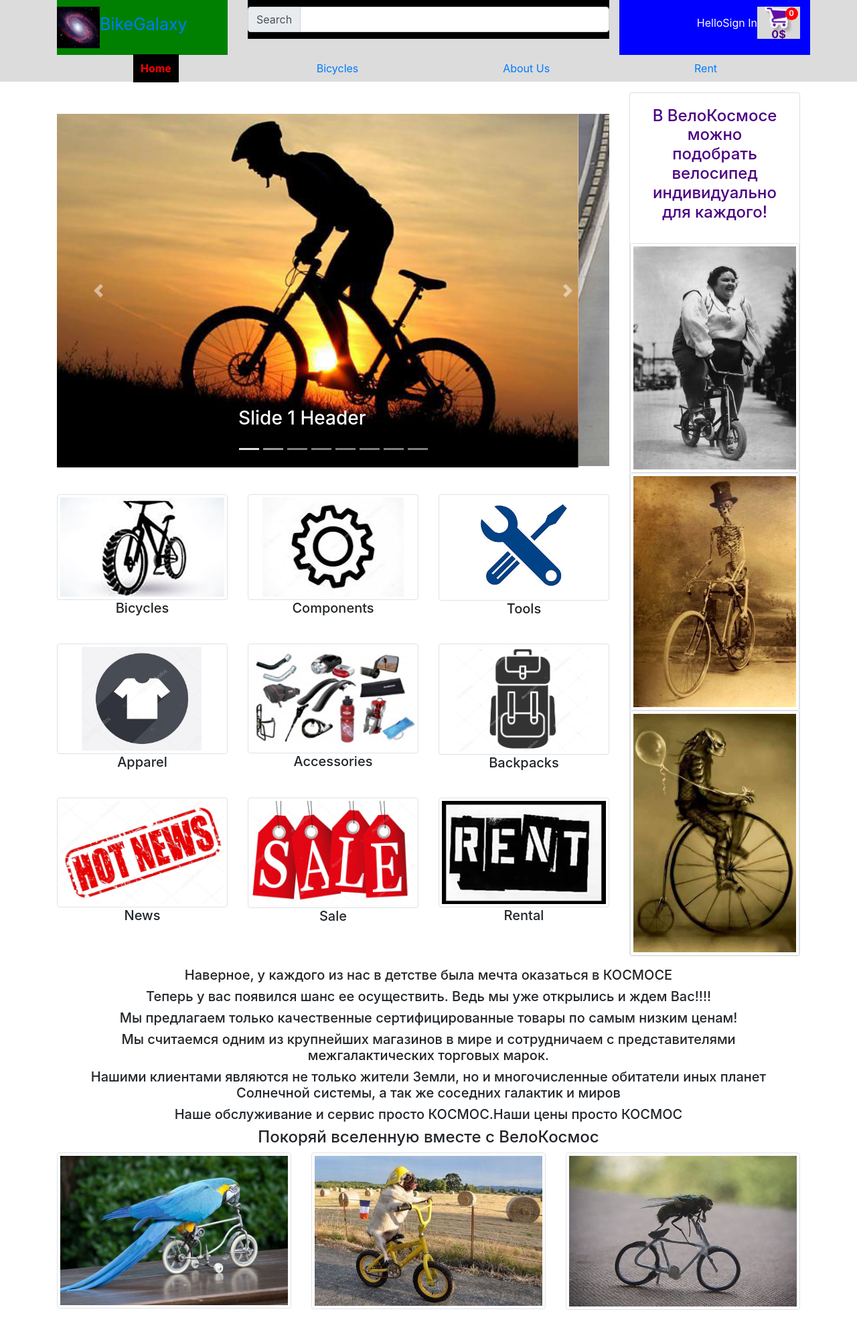
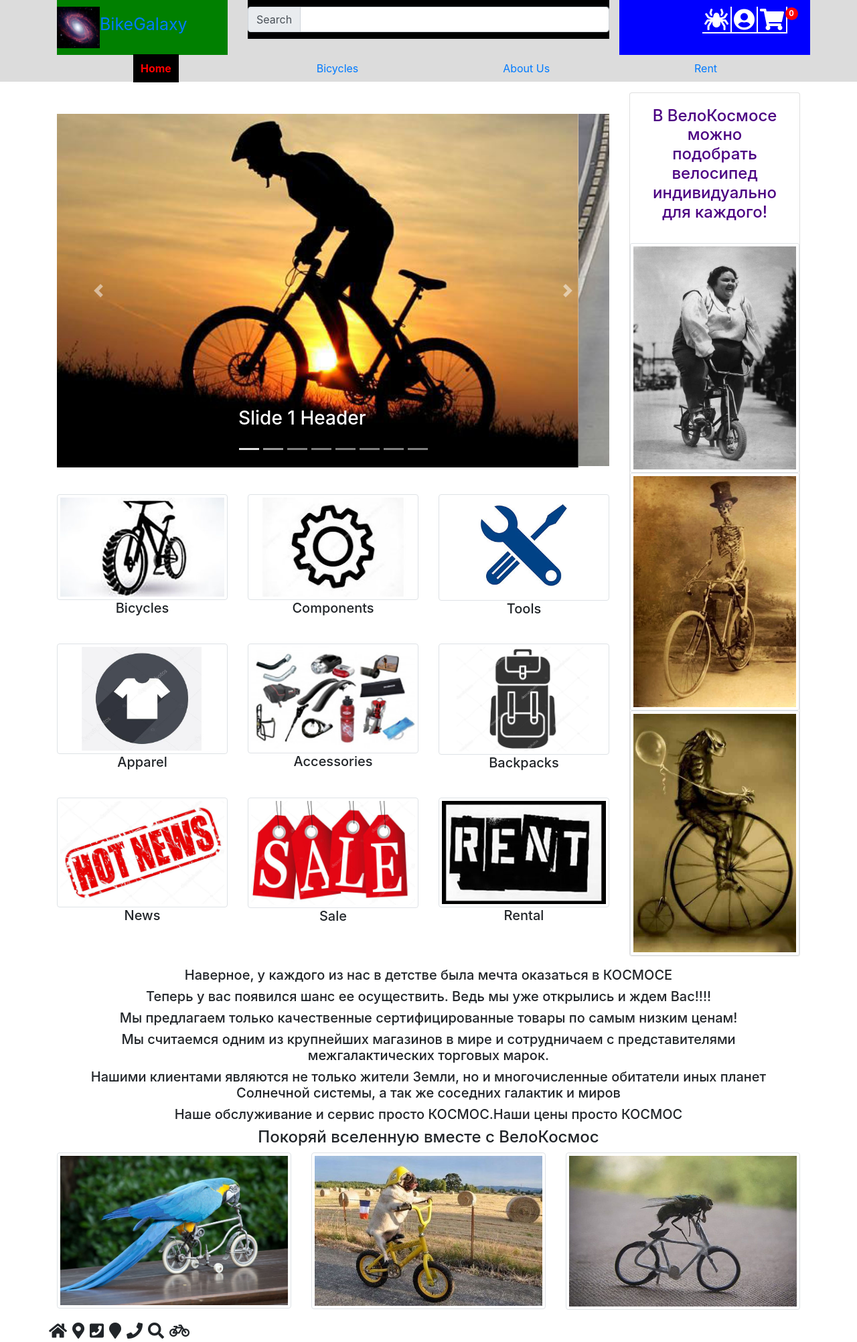
Before and after one commit to VeryBlackCatMeow/bicycle-shop, a React (Create React App) app in the folder bicycle-shop/: page / in a window 1280 px wide. Shown: the whole page at 67% size. Before the commit the page ends 1972 px from the top, so only its background shows below. Built offline with nearby package versions, Linux system fonts and the light colour scheme.

Commit message:
font awesome

```diff
--- a/bicycle-shop/public/database/backpacks.json
+++ b/bicycle-shop/public/database/backpacks.json
@@ -152,7 +152,7 @@
     {
       "id": 4010,
       "category": "backpacks",
-      "product": "Backpackt",
+      "product": "Backpack",
       "type": "",
       "title": "Ninja Turtles",
       "brand": "",
--- a/bicycle-shop/public/index.html
+++ b/bicycle-shop/public/index.html
@@ -7,6 +7,11 @@
     <meta name="theme-color" content="#000000">
 
     <link rel="manifest" href="%PUBLIC_URL%/manifest.json">
+
+
+    <link rel="stylesheet" href="https://use.fontawesome.com/releases/v5.7.2/css/all.css"
+          integrity="sha384-fnmOCqbTlWIlj8LyTjo7mOUStjsKC4pOpQbqyi7RrhN7udi9RwhKkMHpvLbHG9Sr"
+          crossorigin="anonymous">
 
     <title>React App</title>
   </head>
--- a/bicycle-shop/src/components/FilterBlock.js
+++ b/bicycle-shop/src/components/FilterBlock.js
@@ -1,19 +1,23 @@
 import React from 'react';
 import { Button, CustomInput } from 'reactstrap';
 
-const FilterBlock = ({handleFilterToggle, filterToggle, setFilterFunc, block}) => {
-    const blockArrow =!filterToggle ? 'down' : 'right'
+const FilterBlock = ({handleFilterToggle, filterToggle, setFilterFunc, filterBlock}) => {
+    const blockArrow =!filterToggle ? 'down' : 'right';
+    /**for(var i=0; i<filterBlocks.length; i++) {
+
+        } */
     return (
     <div className="mt-2" style={{backgroundColor: 'grey'}}>
-        <Button block color="primary" name={block.tab} onClick={handleFilterToggle}>
-            <span className="filt-name">{block.tab}</span>
+        <Button block color="primary" name={filterBlock.name} onClick={handleFilterToggle}>
+            <span className="filt-name">{filterBlock.name}</span>
             <span className="filt-arrow"><i className={blockArrow}></i></span>
         </Button>
         <div onChange={e=>setFilterFunc(e.target)}>
             {
-            filterToggle
-            ? block.list.map( (checkbox, index) => <CustomInput key={index} id={checkbox}
-                                                        type="checkbox" name={block.tab}
+
+            filterToggle && filterBlock.list.length>1 ///THERE IS A BUG--Error in console
+            ? filterBlock.list.map( (checkbox, index) => <CustomInput key={index} id={checkbox}
+                                                        type="checkbox" name={filterBlock.name}
                                                         value={checkbox} label={checkbox}/> )
             : null
             }
--- a/bicycle-shop/src/components/Header.js
+++ b/bicycle-shop/src/components/Header.js
@@ -42,12 +42,12 @@ class Header extends Component {
                         <Nav className="top-account-menu justify-content-end align-items-center">
                             <NavItem>
                                 <NavLink exact to="/rental" activeClassName="active">
-                                    Hello
+                                    <i className='fas fa-spider' style={{fontSize: '32px'}}></i>
                                 </NavLink>
                             </NavItem>
                             <NavItem>
                                 <NavLink to="/bicycles" activeClassName="active">
-                                    Sign In
+                                <i className='fas fa-user-circle' style={{fontSize: '32px'}}></i>
                                 </NavLink>
                             </NavItem>
                             <NavItem>
--- a/bicycle-shop/src/components/Home.js
+++ b/bicycle-shop/src/components/Home.js
@@ -36,7 +36,7 @@ class Home extends Component {
                         ? <UncontrolledCarousel items={slides} />
                         : null
                         }
-                        <Row className="my-4">
+                        <Row className="my-4 justify-content-center">
                             {
                             homemenu
                             ? homemenu.map( (menu, id) => (<HomeMenu key={id} {...menu} />))
@@ -82,6 +82,15 @@ class Home extends Component {
 
 
                 </Row>
+                <Row>
+                    <i className='fas fa-home' style={{fontSize: '24px'}}></i>
+                                    <i className='fas fa-map-marker-alt' style={{fontSize: '24px'}}></i>
+                                    <i className='fas fa-phone-square' style={{fontSize: '24px'}}></i>
+                                    <i className='fas fa-map-marker' style={{fontSize: '24px'}}></i>
+                                    <i className='fas fa-phone' style={{fontSize: '24px'}}></i>
+                                    <i className='fas fa-search' style={{fontSize: '24px'}}></i>
+                                    <i className='fas fa-bicycle' style={{fontSize: '24px'}}></i>
+                </Row>
              </Container>
         );
 
--- a/bicycle-shop/src/components/HomeMenu.js
+++ b/bicycle-shop/src/components/HomeMenu.js
@@ -4,9 +4,9 @@ import { Col } from 'reactstrap';
 
 const HomeMenu = ( {menu, link, image} ) => {
     return(
-        <Col className="col-sm-4 my-3">
+        <Col className="col-12 col-sm-6 col-md-4 my-3">
             <Link to={link}>
-                <img src={image} className="img-thumbnail" alt="HomeMenuImage"/>
+                <img src={image} className="img-thumbnail" alt="HomeMenuImage" style={{width: '100%'}} />
             </Link>
             <h5>{menu}</h5>
         </Col>
--- a/bicycle-shop/src/components/ProductCard.js
+++ b/bicycle-shop/src/components/ProductCard.js
@@ -8,7 +8,7 @@ const ProductCard = (props) => { //width="100%" style={{height: '100%'}}
                 cartItems, addToCartFunc, removeFromCartFunc/*, extraProps*/} = props;
     return(
         <Col className="col-12 col-md-6 col-lg-4 py-3">
-            <Card>
+            <Card className="product-card">
                 <Link to={`/${category}/${id}`}>
                     <CardImg top /*height={extraProps.heightImg}*/ src={image} alt="Product" />
                 </Link>
--- a/bicycle-shop/src/containers/DropCart.js
+++ b/bicycle-shop/src/containers/DropCart.js
@@ -10,9 +10,10 @@ import { Link } from 'react-router-dom';
 const DropCart = ({totalPrice, totalCount, cartItems, removeFromCartFunc, popoverToggler, handlePopoverToggle}) => (
     <>
         <div id="PopoverLegacy">
+            <i className='fas fa-shopping-cart' style={{fontSize: '32px'}}></i>
             {/*<img src="cart.jpg" alt="cartlogo"/><br/>*/}
             <span className="cart-count">{totalCount}</span><br/>
-            <span className="cart-price"> {totalPrice}$</span>
+            {/*<span className="cart-price"> {totalPrice}$</span>*/}
         </div>
 
 <Popover isOpen={popoverToggler} toggle={handlePopoverToggle} /*trigger="legacy"*/ placement="bottom" target="PopoverLegacy">
--- a/bicycle-shop/src/containers/Filter.js
+++ b/bicycle-shop/src/containers/Filter.js
@@ -50,14 +50,18 @@ class Filter extends Component {  //onClick={setFilterFunc.bind(this, !filterBy)
 
     render() {
         const { setFilterFunc, extraProps, items } = this.props
+        //console.log(extraProps);
         const filterBlocks =  extraProps.filters.map( i => (
             {
-             tab: i,
+             name: i,
              list: this.sorting( [...new Set([].concat(...items.map(item =>item[i])))] ) //array of checkboxes names/values from items
             }          //собираем все возможные значения фильтров (фильтры из extraProps, значения из items)
         ));
-        const blockArrow =!this.state.blockToggle ? 'down' : 'right'
-        return(
+        const blockArrow =!this.state.blockToggle ? 'down' : 'right';
+
+        console.log(filterBlocks);
+
+         return(
             <>
                 <Button block color="primary" onClick={this.handleBlockToggle}>
                     <span className="filt-name">Filters</span>
@@ -65,10 +69,10 @@ class Filter extends Component {  //onClick={setFilterFunc.bind(this, !filterBy)
                 </Button>
                 {
                     this.state.blockToggle
-                    ? filterBlocks.map( (block, index) => <FilterBlock
-                        key={index} block={block}
+                    ? filterBlocks.map( (filterBlock, index) => <FilterBlock
+                        key={index} filterBlock={filterBlock}
                         handleFilterToggle={this.handleFilterToggle}
-                        filterToggle={this.state.filterToggles[block.tab]}
+                        filterToggle={this.state.filterToggles[filterBlock.name]}
                         setFilterFunc={setFilterFunc}/> )
                     : null
                 }
--- a/bicycle-shop/src/styles/filter.css
+++ b/bicycle-shop/src/styles/filter.css
@@ -40,3 +40,15 @@ i {
   transform: rotate(45deg);
   -webkit-transform: rotate(45deg);
 }
+
+@media (max-width: 768px) {
+  .btn {
+    font-size: 0.8em;
+  }
+}
+
+@media (max-width: 568px) {
+  .btn {
+    font-size: 0.6em;
+  }
+}
--- a/bicycle-shop/src/styles/header.css
+++ b/bicycle-shop/src/styles/header.css
@@ -61,8 +61,8 @@
 
 #PopoverLegacy {
     text-align: center;
-    background: url("/cart.jpg") no-repeat top /cover;
-    width: 4em;
+    /*background: url("/cart.jpg") no-repeat top /cover;
+    width: 4em;*/
     font-weight: bold;
 }
 #PopoverLegacy .cart-count {
--- a/bicycle-shop/src/styles/showcase.css
+++ b/bicycle-shop/src/styles/showcase.css
@@ -1,26 +1,26 @@
-.card:hover {
+.product-card:hover {
     color: blue;
     background-color:#DCDCDC;
     border: 1px solid blue;
 
     transition: transform 1s;
-    transform: scale(1.2);
+    transform: scale(1.05);
 }
 
-.card .btn-primary:hover {
+.product-card .btn-primary:hover {
     background-color: blue;
 }
-.card .btn-secondary:hover{
+.product-card .btn-secondary:hover{
     background-color: red;
 }
 
-.card .btn-secondary:hover .btn-into{
+.product-card .btn-secondary:hover .btn-into{
     background-color: red;
     display: none;
 }
-.card .btn-secondary .btn-remove {
+.product-card .btn-secondary .btn-remove {
     display: none;
 }
-.card .btn-secondary:hover .btn-remove {
+.product-card .btn-secondary:hover .btn-remove {
     display: inline;
 }
```
